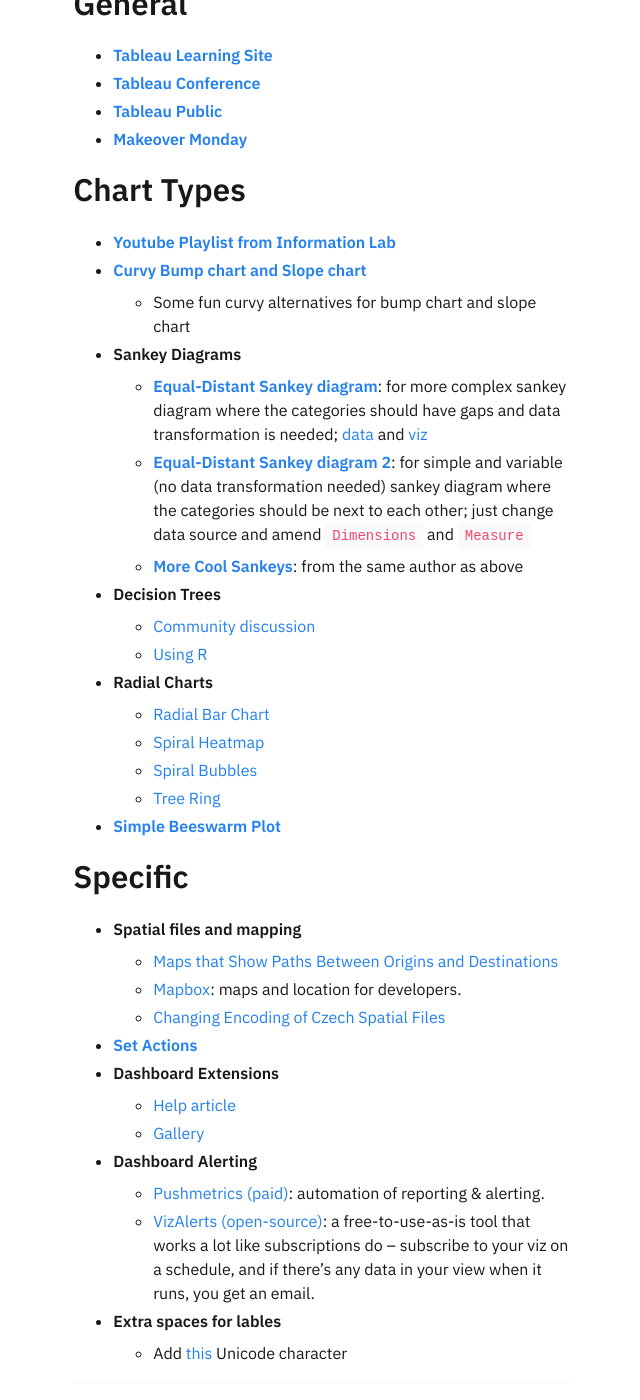
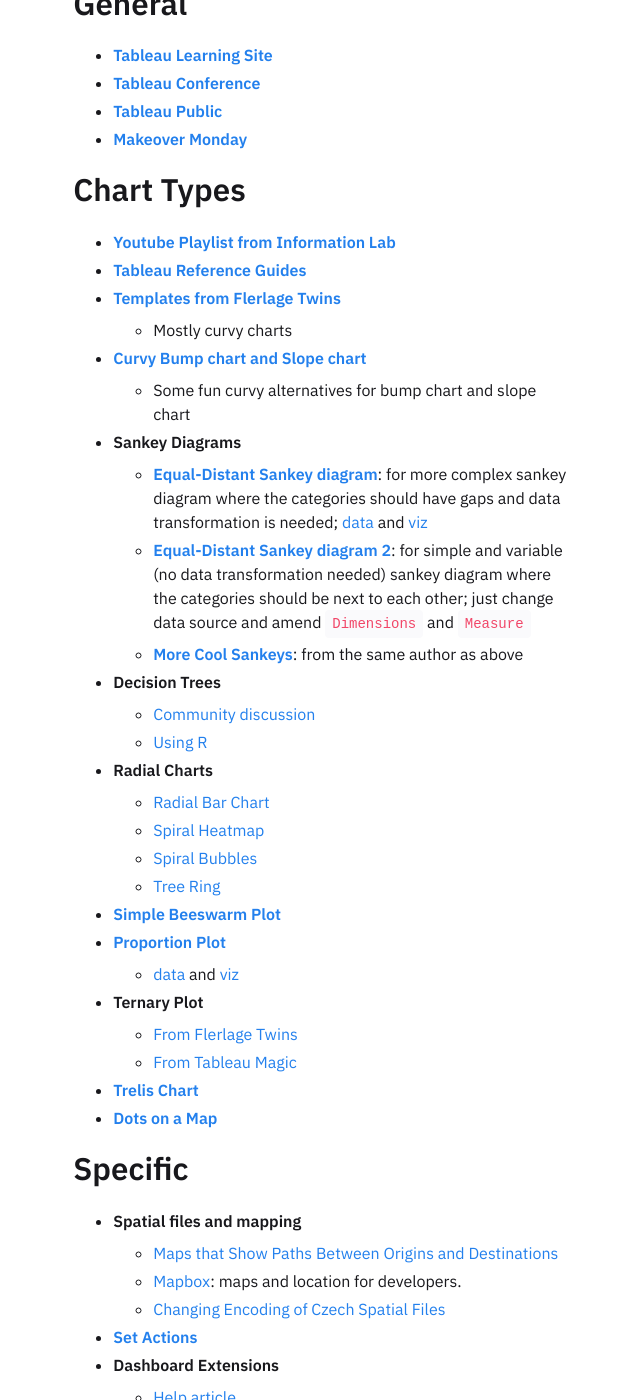
Before and after one commit to one-data-cookie/one-data-cookie.github.io, a Jekyll site: the page built from _notes/Learning Tableau.md, in a window 1280 px wide and 1400 px high, scrolled down 238 px. Shown: the whole window, without its empty margins (318-958 px from the left). Built offline with Jekyll 4.4.1, drawn with Linux system fonts in a browser that asks for light colours; some of the changed text lies outside the part shown.

Commit message:
add new links to Learning Tableau

```diff
--- a/_notes/Learning Tableau.md
+++ b/_notes/Learning Tableau.md
@@ -13,6 +13,9 @@
 
 ## Chart Types
 * [**Youtube Playlist from Information Lab**](https://www.youtube.com/playlist?list=PL_t5OlLHbVGxFSiWXUsEQrDPvFd1Nhxiu)
+* [**Tableau Reference Guides**](http://www.tableaureferenceguide.com/)
+* [**Templates from Flerlage Twins**](https://www.flerlagetwins.com/search/label/Templates)
+	* Mostly curvy charts
 * [**Curvy Bump chart and Slope chart**](https://www.flerlagetwins.com/2019/03/curvy-bump-chart-slope-chart-template_27.html)
 	* Some fun curvy alternatives for bump chart and slope chart
 * **Sankey Diagrams**
@@ -28,6 +31,13 @@
 	* [Spiral Bubbles](https://questionsindataviz.com/2017/01/17/how-did-i-create-the-spiral-chart/)
 	* [Tree Ring](https://thedataduo.com/2016/05/16/what-the-heck-is-a-tree-ring/)
 * [**Simple Beeswarm Plot**](https://www.flerlagetwins.com/2020/11/beeswarm.html)
+* [**Proportion Plot**](https://www.flerlagetwins.com/2021/02/proportion-plot.html)
+	* [data](https://github.com/one-data-cookie/digi-garden/raw/master/assets/src/Proportion-Plot-Template.xlsx) and [viz](https://github.com/one-data-cookie/digi-garden/raw/master/assets/src/Proportion-Plot-Template.twbx)
+* **Ternary Plot**
+	* [From Flerlage Twins](https://www.flerlagetwins.com/2019/08/ternary.html)
+	* [From Tableau Magic](https://tableaumagic.com/creating-ternary-plots-in-tableau/)
+* [**Trelis Chart**](https://www.vizwiz.com/2021/02/trellis-chart.html)
+* [**Dots on a Map**](https://www.vizwiz.com/2020/10/dots-on-a-map.html)
 
 ## Specific
 * **Spatial files and mapping**
```
Also changed, not shown: other parts of _notes/Learning Tableau.md (+1 -0 lines).
